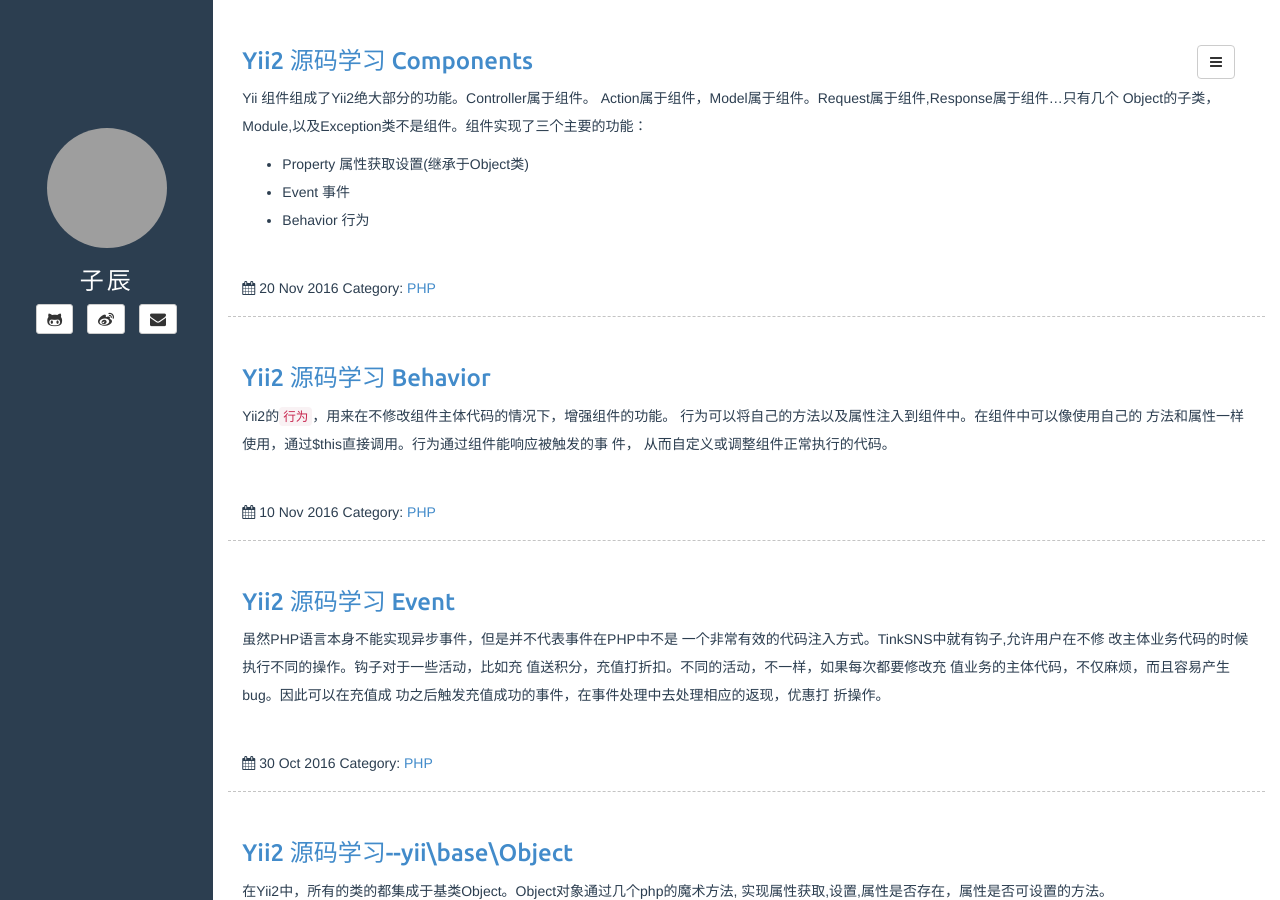
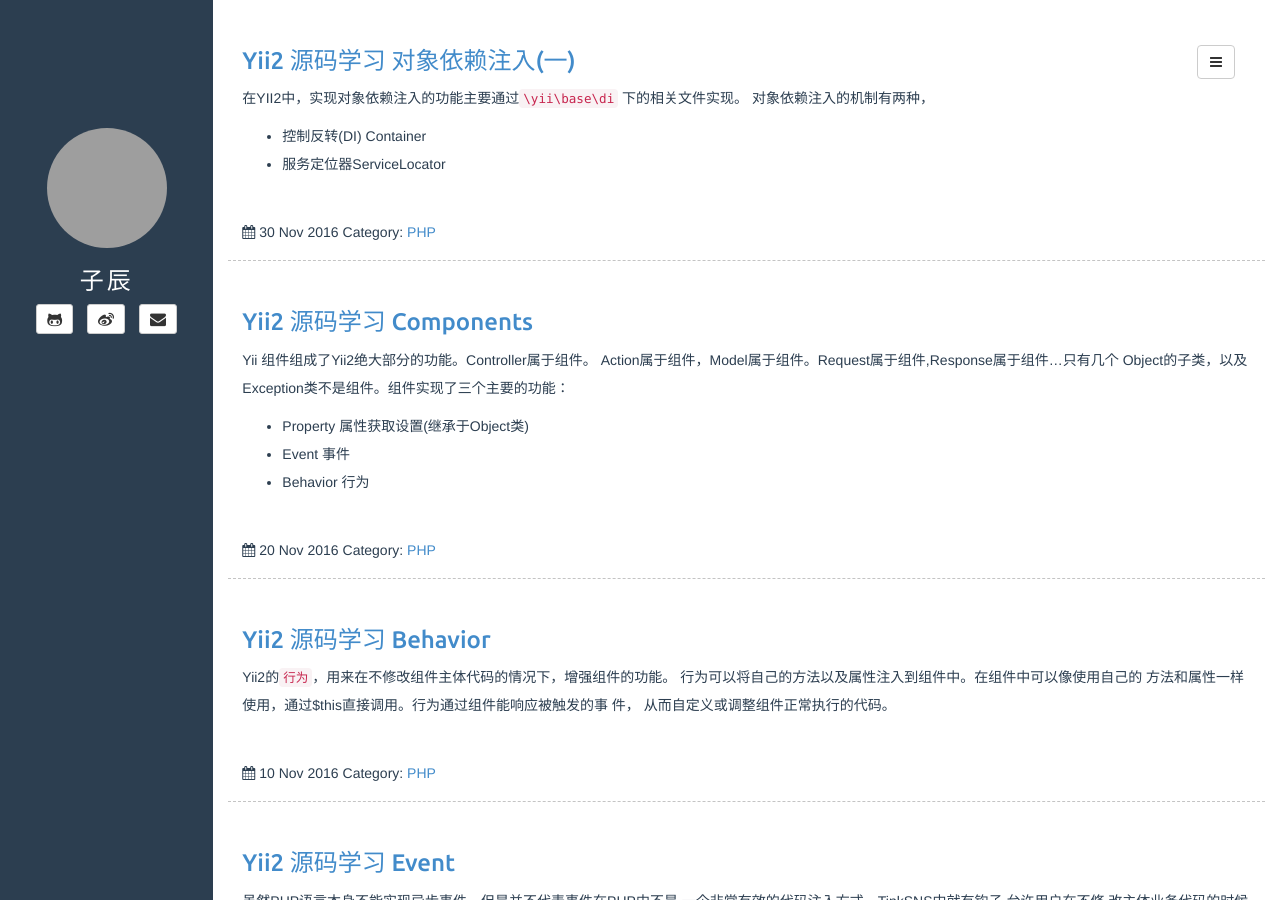
Before and after one commit to froyot/froyot.github.io, a Jekyll site: the page built from index.html, in a window 1280 px wide and 900 px high. Built offline with Jekyll 4.4.1, drawn with Linux system fonts in a browser that asks for light colours; the list of posts is cut into pages by our own code; comment, search, counter and statistics services are not loaded; part of the change alters nothing that is shown; some of the changed text lies outside the part shown; grey boxes are pictures that could not be loaded.

Commit message:
add post yii2 di

````diff
--- a/_posts/2016-11-20-yii2-component.md
+++ b/_posts/2016-11-20-yii2-component.md
@@ -8,7 +8,7 @@ comments: true
 
 Yii 组件组成了Yii2绝大部分的功能。Controller属于组件。
 Action属于组件，Model属于组件。Request属于组件,Response属于组件...只有几个
-Object的子类，Module,以及Exception类不是组件。组件实现了三个主要的功能：
+Object的子类，以及Exception类不是组件。组件实现了三个主要的功能：
 *	Property 属性获取设置(继承于Object类)
 *	Event 事件
 *	Behavior 行为
--- /dev/null
+++ b/_posts/2016-11-30-yii2-di-serverlocator.md
@@ -0,0 +1,274 @@
+---
+layout: post
+title: Yii2 源码学习 对象依赖注入(一)
+category: PHP
+comments: true
+---
+
+在YII2中，实现对象依赖注入的功能主要通过```\yii\base\di``` 下的相关文件实现。
+对象依赖注入的机制有两种，
+-	控制反转(DI) Container
+-	服务定位器ServiceLocator
+
+先看一下Yii中创建对象的函数，分析Container的使用
+
+```
+
+{
+	public static function createObject($type, array $params = [])
+    {
+        if (is_string($type)) {
+            return static::$container->get($type, $params);
+        } elseif (is_array($type) && isset($type['class'])) {
+            $class = $type['class'];
+            unset($type['class']);
+            return static::$container->get($class, $params, $type);
+        } elseif (is_callable($type, true)) {
+            return static::$container->invoke($type, $params);
+        } elseif (is_array($type)) {
+            throw new InvalidConfigException('Object configuration must be an array containing a "class" element.');
+        } else {
+            throw new InvalidConfigException('Unsupported configuration type: ' . gettype($type));
+        }
+    }
+}
+
+```
+
+### 创建对象分三种情况
+
+*	根据类名创建```createObject('app\models\Mymodel',['property'=>1]);```
+*	根据配置数组创建```createObject($config)```
+*	根据回调函数创建
+
+```
+createObject(function(){
+	return $object;
+	},$params);
+
+```
+
+#### 先看前面两种对象创建过程:
+
+
+```
+    public function get($class, $params = [], $config = [])
+    {
+        if (isset($this->_singletons[$class])) {
+            // singleton
+            return $this->_singletons[$class];
+        } elseif (!isset($this->_definitions[$class])) {
+            return $this->build($class, $params, $config);
+        }
+
+        $definition = $this->_definitions[$class];
+
+        if (is_callable($definition, true)) {
+            $params = $this->resolveDependencies($this->mergeParams($class, $params));
+            $object = call_user_func($definition, $this, $params, $config);
+        } elseif (is_array($definition)) {
+            $concrete = $definition['class'];
+            unset($definition['class']);
+
+            $config = array_merge($definition, $config);
+            $params = $this->mergeParams($class, $params);
+
+            if ($concrete === $class) {
+                $object = $this->build($class, $params, $config);
+            } else {
+                $object = $this->get($concrete, $params, $config);
+            }
+
+        } elseif (is_object($definition)) {
+            return $this->_singletons[$class] = $definition;
+        } else {
+            throw new InvalidConfigException('Unexpected object definition type: ' . gettype($definition));
+        }
+
+        if (array_key_exists($class, $this->_singletons)) {
+            // singleton
+            $this->_singletons[$class] = $object;
+        }
+
+        return $object;
+    }
+
+```
+*	判断_singletons是否存在要获取的对象，如果有，则是获取单例对象，直接返回否则继续判断;
+*	如果对象不在_definitions里，则是第一次获取，创建一个新对象，并在_definitions缓存
+*	获取缓存里的数据
+*	如果缓存中的数据是一个回调函数，则通过回调函数获取最终的类实例,否则继续
+*	如果缓存中的数据是一个对象配置数组，则根据配置数组创建对象实例
+*	如果是一个对象实例，则把对象实例放在_singletons中，作为单例返回
+
+
+
+
+##### 创建对象的时候，对对象所依赖对象进行创建注入。
+
+
+
+```
+
+    protected function build($class, $params, $config)
+    {
+        /* @var $reflection ReflectionClass */
+        list ($reflection, $dependencies) = $this->getDependencies($class);
+
+        foreach ($params as $index => $param) {
+            $dependencies[$index] = $param;
+        }
+
+        $dependencies = $this->resolveDependencies($dependencies, $reflection);
+        if (!$reflection->isInstantiable()) {
+            throw new NotInstantiableException($reflection->name);
+        }
+        if (empty($config)) {
+            return $reflection->newInstanceArgs($dependencies);
+        }
+
+        if (!empty($dependencies) && $reflection->implementsInterface('yii\base\Configurable')) {
+            // set $config as the last parameter (existing one will be overwritten)
+            $dependencies[count($dependencies) - 1] = $config;
+            return $reflection->newInstanceArgs($dependencies);
+        } else {
+            $object = $reflection->newInstanceArgs($dependencies);
+            foreach ($config as $name => $value) {
+                $object->$name = $value;
+            }
+            return $object;
+        }
+    }
+
+    protected function getDependencies($class)
+    {
+        if (isset($this->_reflections[$class])) {
+            return [$this->_reflections[$class], $this->_dependencies[$class]];
+        }
+
+        $dependencies = [];
+        $reflection = new ReflectionClass($class);
+
+        $constructor = $reflection->getConstructor();
+        if ($constructor !== null) {
+            foreach ($constructor->getParameters() as $param) {
+                if ($param->isDefaultValueAvailable()) {
+                    $dependencies[] = $param->getDefaultValue();
+                } else {
+                    $c = $param->getClass();
+                    $dependencies[] = Instance::of($c === null ? null : $c->getName());
+                }
+            }
+        }
+
+        $this->_reflections[$class] = $reflection;
+        $this->_dependencies[$class] = $dependencies;
+
+        return [$reflection, $dependencies];
+    }
+
+    protected function resolveDependencies($dependencies, $reflection = null)
+    {
+        foreach ($dependencies as $index => $dependency) {
+            if ($dependency instanceof Instance) {
+                if ($dependency->id !== null) {
+                    $dependencies[$index] = $this->get($dependency->id);
+                } elseif ($reflection !== null) {
+                    $name = $reflection->getConstructor()->getParameters()[$index]->getName();
+                    $class = $reflection->getName();
+                    throw new InvalidConfigException("Missing required parameter \"$name\" when instantiating \"$class\".");
+                }
+            }
+        }
+        return $dependencies;
+    }
+```
+
+*	通过类名，获取反射类，通过反射类获取类对象构造函数所需要的参数信息，如果参数是默认的参数，则将默认
+参数值放入数组$dependencies，如果对象属于类，则把类名放入$dependencies。
+
+*	根据输入的参数$params,调用```$this->resolveDependencies```,将$dependencies依赖参数转换成实际类对象。获取要获取对象所依赖的对象数组$dependencies
+
+
+*	通过```$reflection->newInstanceArgs($dependencies)```实例化要获取的对象，如果有配置config，则还需要
+通过config设置对象的相应属性。
+
+
+#### 通过回调函数对象的创建
+
+在createObject函数中，只有当```is_callable($type, true)```条件成立的时候才会执行invoke方法。
+```is_callable($type,true)```仅仅是检查语法是否正确，而不会检查函数是否真的存在，因此在invoke
+函数里才会再次判断```is_callable($callback)```。只有当条件成立的时候才会执行注入操作，否则执行
+简单的调用函数。
+
+
+```
+
+    public function invoke(callable $callback, $params = [])
+    {
+        if (is_callable($callback)) {
+            return call_user_func_array($callback, $this->resolveCallableDependencies($callback, $params));
+        } else {
+            return call_user_func_array($callback, $params);
+        }
+    }
+
+    public function resolveCallableDependencies(callable $callback, $params = [])
+    {
+        if (is_array($callback)) {
+            $reflection = new \ReflectionMethod($callback[0], $callback[1]);
+        } else {
+            $reflection = new \ReflectionFunction($callback);
+        }
+
+        $args = [];
+
+        $associative = ArrayHelper::isAssociative($params);
+
+        foreach ($reflection->getParameters() as $param) {
+            $name = $param->getName();
+            if (($class = $param->getClass()) !== null) {
+                $className = $class->getName();
+                if ($associative && isset($params[$name]) && $params[$name] instanceof $className) {
+                    $args[] = $params[$name];
+                    unset($params[$name]);
+                } elseif (!$associative && isset($params[0]) && $params[0] instanceof $className) {
+                    $args[] = array_shift($params);
+                } elseif (isset(Yii::$app) && Yii::$app->has($name) && ($obj = Yii::$app->get($name)) instanceof $className) {
+                    $args[] = $obj;
+                } else {
+                    // If the argument is optional we catch not instantiable exceptions
+                    try {
+                        $args[] = $this->get($className);
+                    } catch (NotInstantiableException $e) {
+                        if ($param->isDefaultValueAvailable()) {
+                            $args[] = $param->getDefaultValue();
+                        } else {
+                            throw $e;
+                        }
+                    }
+
+                }
+            } elseif ($associative && isset($params[$name])) {
+                $args[] = $params[$name];
+                unset($params[$name]);
+            } elseif (!$associative && count($params)) {
+                $args[] = array_shift($params);
+            } elseif ($param->isDefaultValueAvailable()) {
+                $args[] = $param->getDefaultValue();
+            } elseif (!$param->isOptional()) {
+                $funcName = $reflection->getName();
+                throw new InvalidConfigException("Missing required parameter \"$name\" when calling \"$funcName\".");
+            }
+        }
+
+        foreach ($params as $value) {
+            $args[] = $value;
+        }
+        return $args;
+    }
+
+```
+
+根据回调函数，通过反射方法获取方法的参数列表，根据函数传入的参数，以及反射方法获取的参数列表生成
+函数所需要的参数，执行方法回调。
````
